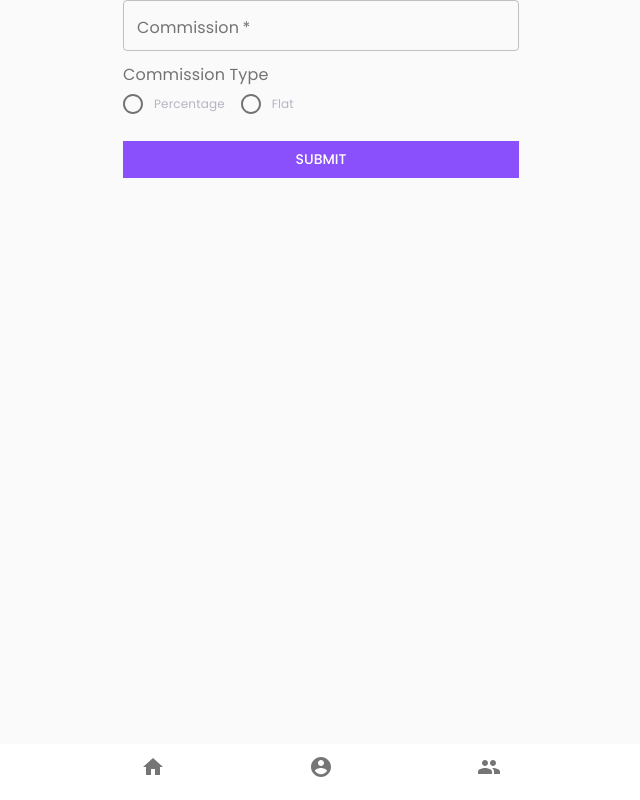
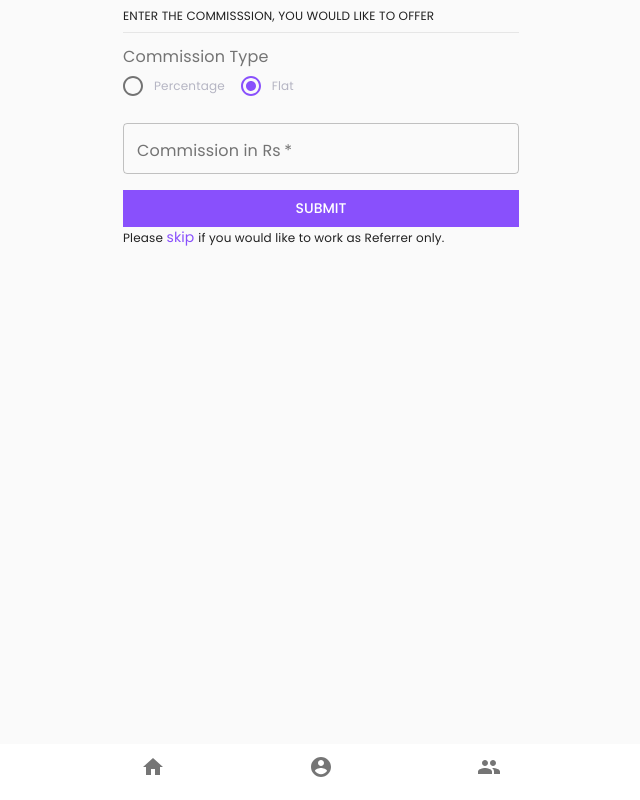
Before and after one commit to pankzagrwal/share2d, a React (Create React App) app: page /addOffer in a window 1280 px wide. Shown: the whole page, without its empty margins (319-959 px from the left). Built offline with nearby package versions, Linux system fonts and the light colour scheme; no server answers; sample sign-in values are in the browser's storage.

Commit message:
Update addOffer.js

```diff
--- a/src/components/AddOffer/addOffer.js
+++ b/src/components/AddOffer/addOffer.js
@@ -9,7 +9,10 @@ import {
     FormLabel,
     RadioGroup,
     FormControlLabel,
-    Radio
+    Radio,
+    Typography,
+    Divider,
+    Link
 } from '@material-ui/core'
 
 import { makeStyles } from '@material-ui/core/styles';
@@ -19,6 +22,7 @@ const useStyles = makeStyles((theme) => ({
 
   form: {
     width: '100%',
+    marginTop: theme.spacing(2)
   },
   textField: {
       width: '100%',
@@ -44,7 +48,7 @@ export default function AddOffer () {
     } = offer;
 
     const [commission, setCommission] = React.useState(flat_commission);
-    const [commissionType, setCommissionType] = React.useState(type);
+    const [commissionType, setCommissionType] = React.useState(type || '0');
 
     const handleCommissionTypeChange = (evt) => {
         setCommissionType(evt.target.value)
@@ -64,20 +68,12 @@ export default function AddOffer () {
 
     return (
         <Container maxWidth='xs' justify='center' className={classes.paper}>
+            <Typography variant="overline" display="block">
+                Enter the commisssion, you would like to offer
+            </Typography>
+            <Divider light/>
              <form onSubmit={handleSubmit} autoComplete='off' className={classes.form}>
                  <Grid container spacing={2} alignItems='center' justify='center'>
-                    <Grid item xs={12}>
-                        <TextField
-                            name="commission"
-                            variant="outlined"
-                            type="number"
-                            required
-                            fullWidth
-                            label="Commission"
-                            onChange={(evt) => {setCommission(evt.target.value)}}
-                            value={commission}
-                        />
-                    </Grid>
                     <Grid item xs={12}>
                         <FormControl component="fieldset">
                             <FormLabel component="legend">Commission Type</FormLabel>
@@ -86,6 +82,18 @@ export default function AddOffer () {
                                 <FormControlLabel value={'0'} control={<Radio color="primary" />} label="Flat" />
                             </RadioGroup>
                         </FormControl>
+                    </Grid>
+                    <Grid item xs={12}>
+                        <TextField
+                            name="commission"
+                            variant="outlined"
+                            type="number"
+                            required
+                            fullWidth
+                            label={`Commission in ${commissionType === '1' ? '%' : 'Rs'}`}
+                            onChange={(evt) => {setCommission(evt.target.value)}}
+                            value={commission}
+                        />
                     </Grid>
                     <Grid item xs={12}>
                         <Button
@@ -100,6 +108,9 @@ export default function AddOffer () {
                     </Grid>
                  </Grid>
              </form>
+            <Typography variant="caption" display="block">
+                Please <Link href='/' variant="body2"> skip </Link> if you would like to  work as Referrer only.
+            </Typography>
         </Container>
     )
 }
```
